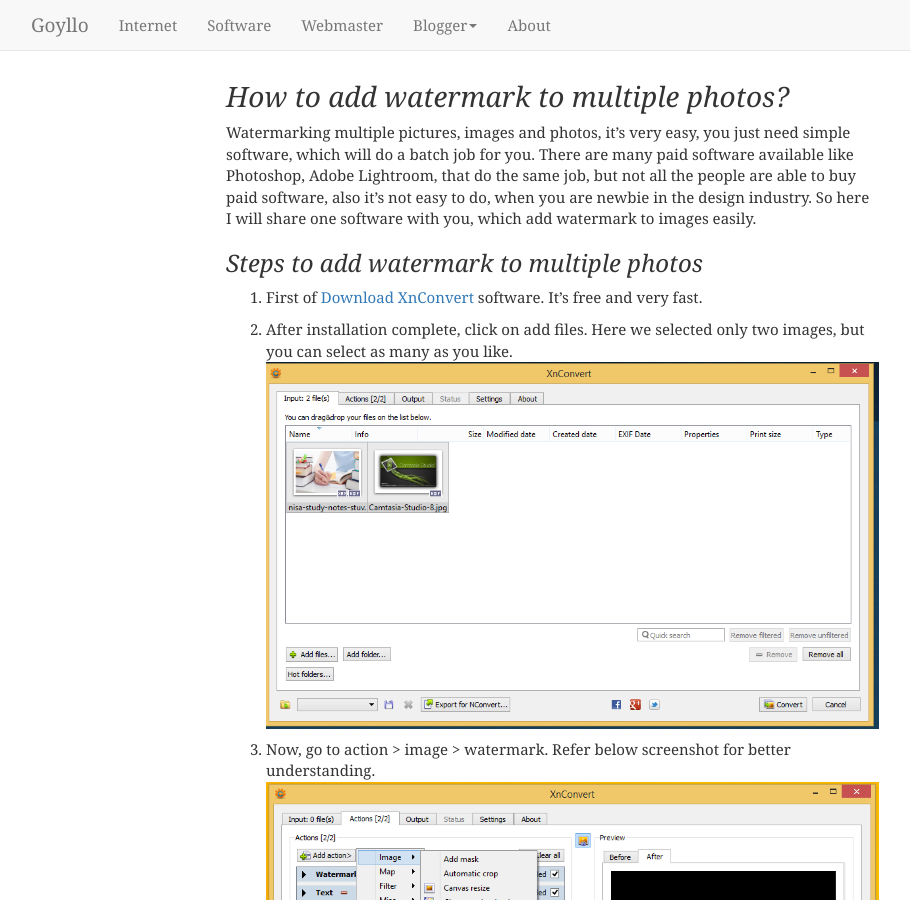
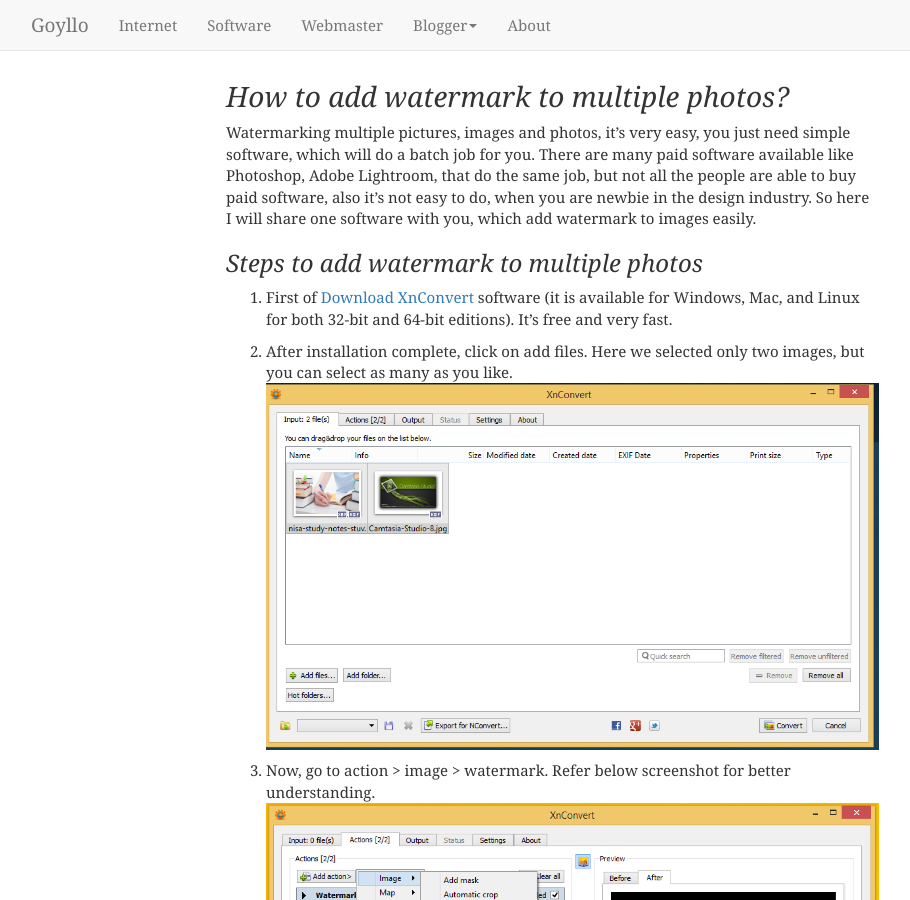
Before and after one commit to ducblog/goyllo.github.io, a Jekyll site: the page built from _posts/2015-08-05-software-watermark-multiple-photos.markdown, in a window 1280 px wide and 900 px high. Shown: the whole window, without its empty margins (39-949 px from the left). Built offline with Jekyll 4.4.1, drawn with Linux system fonts in a browser that asks for light colours; nearby versions of some CDN libraries.

Commit message:
UpdatePost

```diff
--- a/_config.yml
+++ b/_config.yml
@@ -17,4 +17,4 @@
 include: ['_directory']
 
 gems:
-   - jekyll-redirect-from
+  - jekyll-redirect-from
--- a/_posts/2015-08-05-software-watermark-multiple-photos.markdown
+++ b/_posts/2015-08-05-software-watermark-multiple-photos.markdown
@@ -14,7 +14,7 @@
 
 ## Steps to add watermark to multiple photos ##
 
-1. First of <a href="http://www.xnview.com/en/xnconvert/" rel="nofollow" target="_blank">Download XnConvert</a> software. It's free and very fast.
+1. First of <a href="http://www.xnview.com/en/xnconvert/" rel="nofollow" target="_blank">Download XnConvert</a> software (it is available for Windows, Mac, and Linux for both 32-bit and 64-bit editions). It's free and very fast.
 
 2. After installation complete, click on add files. Here we selected only two images, but you can select as many as you like.<br/><img alt="Add Multiple Photos To Watermark" src="/images/Add-Multiple-Photos-To-Watermark.png" class="img-responsive"  title="Add Multiple Photos To Watermark" />
 
```
